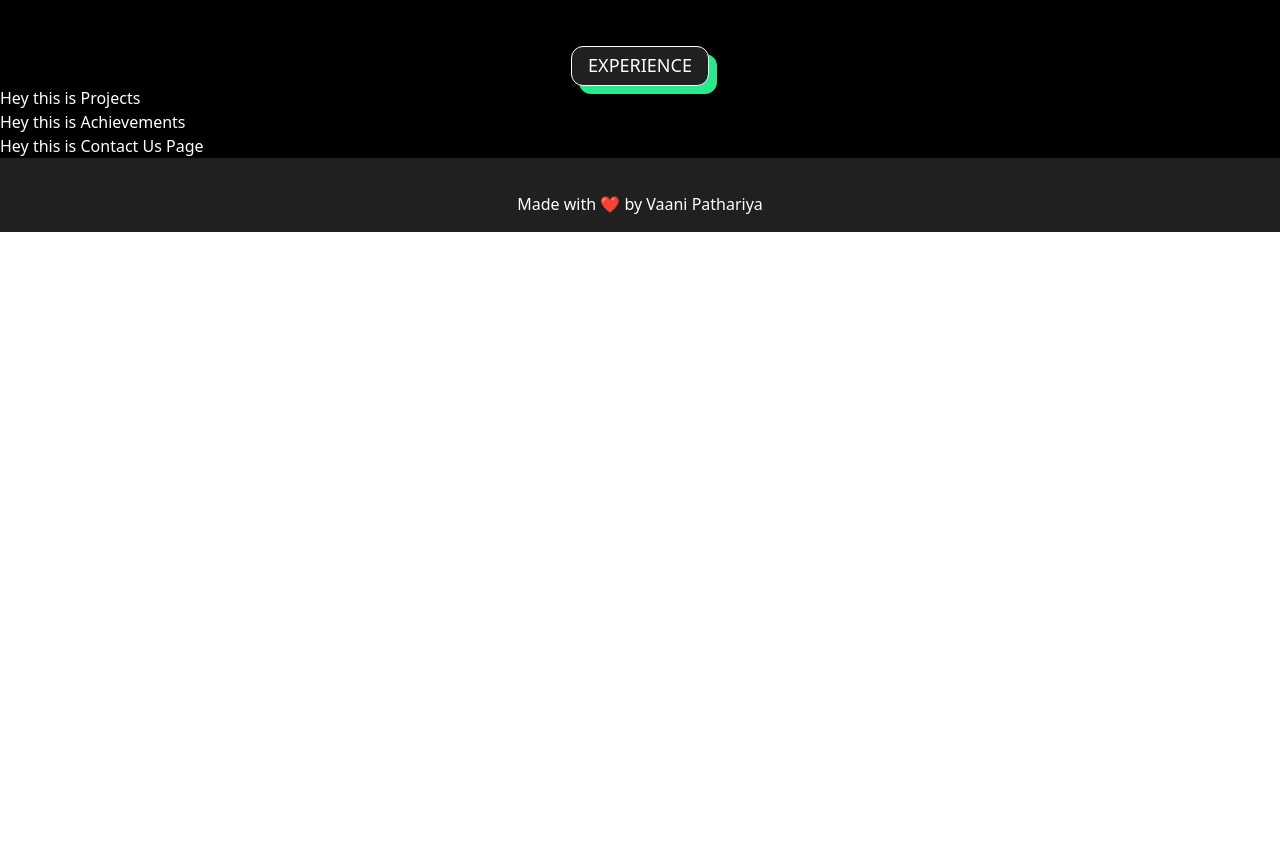
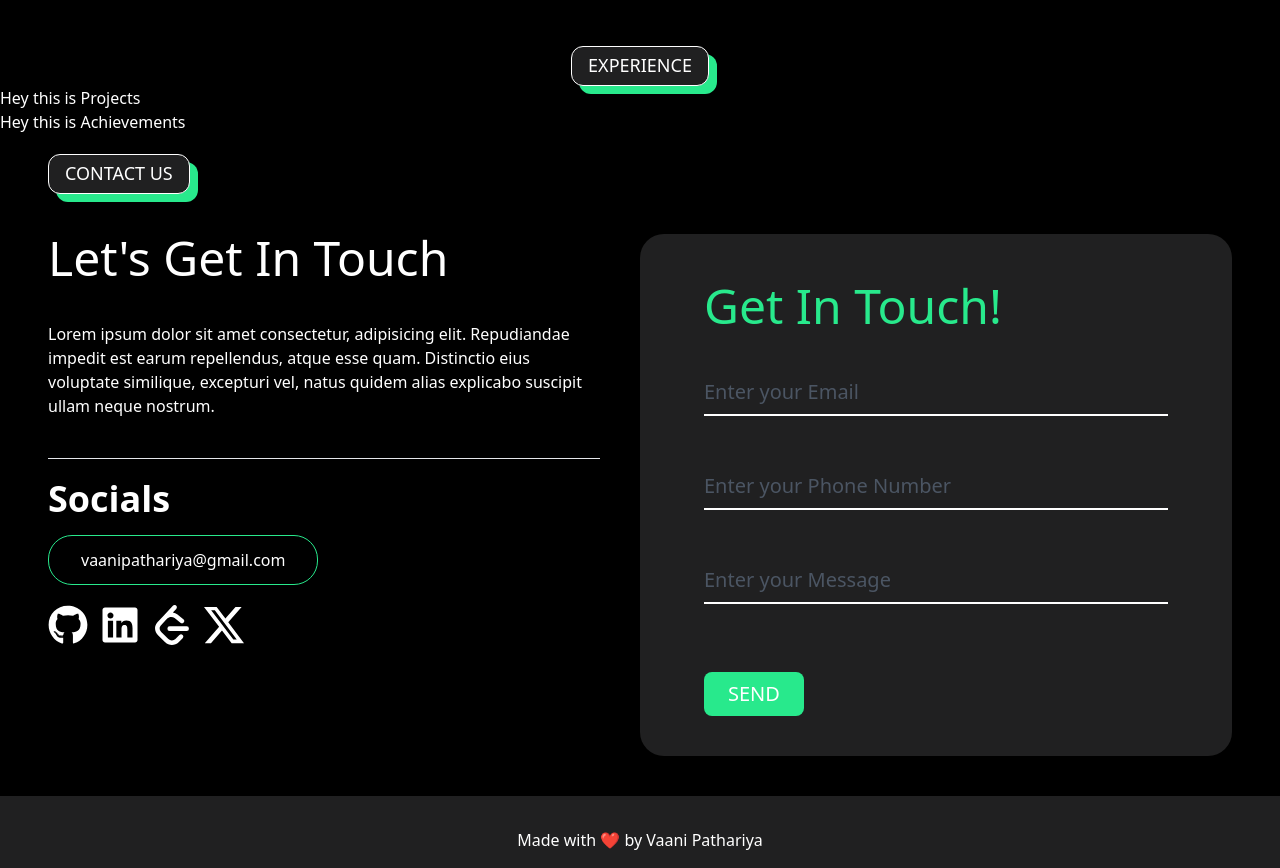
Before and after one commit to Vaani-pathariya/Portfolio, a React (Create React App) app: page / in a window 1280 px wide. Shown: the part 1180-2048 px from the top of the page. Before the commit the page ends 1412 px from the top, so only its background shows below. Built offline with nearby package versions, Linux system fonts and the light colour scheme.

Commit message:
(feat): Adding ContactUsPage

```diff
--- a/src/components/Footer.jsx
+++ b/src/components/Footer.jsx
@@ -3,7 +3,6 @@ import React from "react";
 const Footer = () => {
     return (
         <div className="bg-lightBlack py-4">
-            <hr className="w-11/12 mx-auto border-t-0 border-b-2 border-transparent bg-gradient-to-r from-transparent via-white to-transparent h-0.5"></hr>
             <div className="text-center mt-4">
                 Made with <span className="text-red-500">❤️</span> by Vaani Pathariya
             </div>
--- a/src/pages/ContactUsPage.jsx
+++ b/src/pages/ContactUsPage.jsx
@@ -1,7 +1,53 @@
 import React from "react";
-const ContactUsPage=()=>{
-    return(
-        <div>Hey this is Contact Us Page</div>
-    )
+import { FaGithub } from "react-icons/fa6";
+import { SiLeetcode } from "react-icons/si";
+import { FaLinkedin } from "react-icons/fa6";
+import { BsTwitterX } from "react-icons/bs";
+
+const ContactUsPage = () => {
+    return (
+        <div className="px-12 pb-10">
+            <div className="w-max relative pt-5">
+                <div className="h-10 bg-newGreen rounded-xl w-full absolute ml-2 mt-2 z-0"></div>
+                <div className="border border-white w-fit rounded-xl px-4 py-1 bg-lightBlack h-10 z-10 relative text-lg">
+                    CONTACT US
+                </div>
+            </div>
+            <div className="flex mt-10">
+                <div className="w-1/2 pr-10">
+                    <div className="text-5xl mb-10">Let's Get In Touch</div>
+                    <div>Lorem ipsum dolor sit amet consectetur, adipisicing elit. Repudiandae impedit est earum repellendus, atque esse quam. Distinctio eius voluptate similique, excepturi vel, natus quidem alias explicabo suscipit ullam neque nostrum.</div>
+                    <hr className="mt-10"></hr>
+                    <div className="text-4xl font-semibold mt-5">Socials</div>
+                    <div className="border w-fit rounded-3xl mt-4 px-8 py-3 border-newGreen">vaanipathariya@gmail.com</div>
+                    <div className="flex mt-5">
+                        <FaGithub size='2.5rem' className="mr-3"/>
+                        <FaLinkedin size='2.5rem' className="mr-3"/>
+                        <SiLeetcode size='2.5rem' className="mr-3"/>
+                        <BsTwitterX size='2.5rem'/>
+                    </div>
+                </div>
+                <div className="w-1/2 bg-lightBlack rounded-3xl px-16">
+                    <div className="text-5xl mt-12 mb-5 text-newGreen">Get In Touch!</div>
+                    <input
+                        type="text"
+                        placeholder="Enter your Email"
+                        className=" pb-2 text-xl w-full my-7 bg-lightBlack placeholder-gray-600 text-white border-b-2 border-white focus:outline-none"
+                    /><input
+                    type="text"
+                    placeholder="Enter your Phone Number"
+                    className="pb-2 text-xl w-full my-7  bg-lightBlack placeholder-gray-600 text-white border-b-2 border-white focus:outline-none"
+                />
+                <input
+                        type="text"
+                        placeholder="Enter your Message"
+                        className="pb-2 text-xl w-full my-7 bg-lightBlack placeholder-gray-600 text-white border-b-2 border-white focus:outline-none"
+                    />
+                <button className="bg-newGreen text-xl rounded-lg px-6 py-2 my-10">SEND</button>
+                </div>
+            </div>
+        </div>
+    );
 }
+
 export default ContactUsPage;
```
